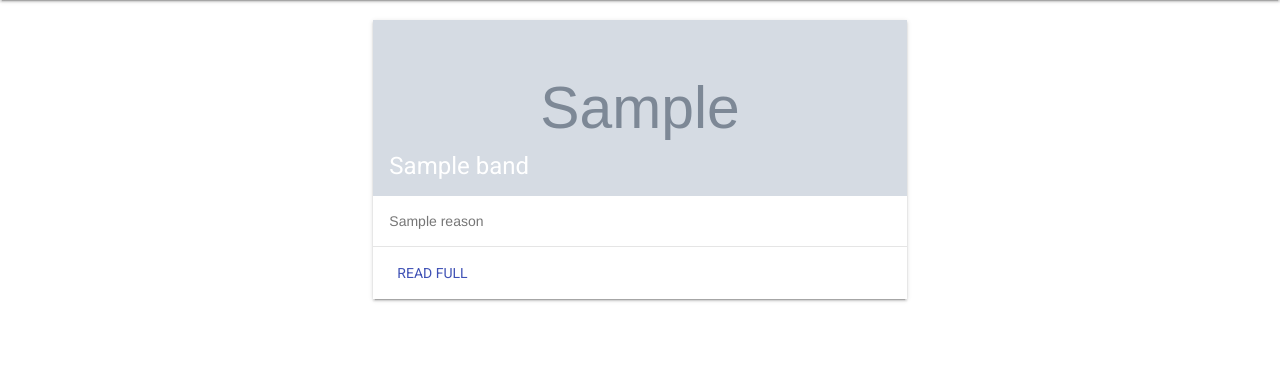
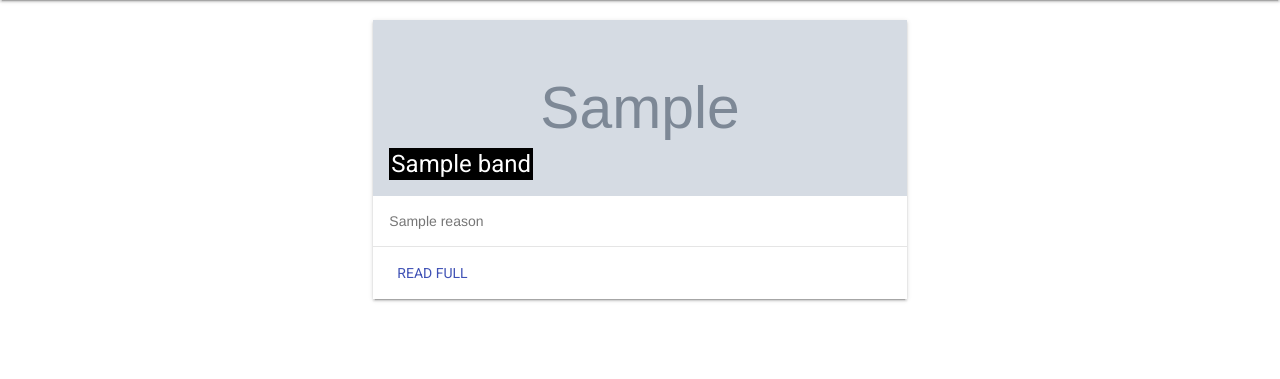
Before and after one commit to pyepye/bandnames, a Django app: template bandnames/templates/band_list.html in a window 1280 px wide. Shown: the part 64-443 px from the top of the page. Run offline with Django 3.2, Linux system fonts and the light colour scheme; the template is opened without the code that fills it: most values are stand-ins (such as "Sample title", 1, 10 or a date in 2020); grey boxes marked "Sample" are stand-in pictures; some libraries are stand-ins or nearby versions.

Commit message:
Black background

```diff
--- a/bandnames/static/css/styles.css
+++ b/bandnames/static/css/styles.css
@@ -17,6 +17,8 @@
 .mdl-card__title a {
   color: #fff;
   text-decoration: none;
+  background-color: black;
+  padding: 2px;
 }
 
 .mdl-cell {
--- a/bandnames/templates/band_list.html
+++ b/bandnames/templates/band_list.html
@@ -8,7 +8,7 @@
   {% url 'band_info' band.name as band_url %}
   <div class="mdl-cell mdl-cell--5-col-desktop mdl-cell--6-col-tablet mdl-shadow--2dp">
     <div class="mdl-card__title" style="background: url('{{ band.image }}') center / cover; ">
-      <h2 class="mdl-card__title-text"><a href="{{ band_url }}" {% if band.image == '/media/img/missing.png' %}style="color: black;"{% endif %}>{{ band.name }}</a></h2>
+      <h2 class="mdl-card__title-text"><a href="{{ band_url }}">{{ band.name }}</a></h2>
     </div>
     <div class="mdl-card__supporting-text">{{ band.reason|truncatechars:200 }}</div>
     <div class="mdl-card__actions mdl-card--border">
```
